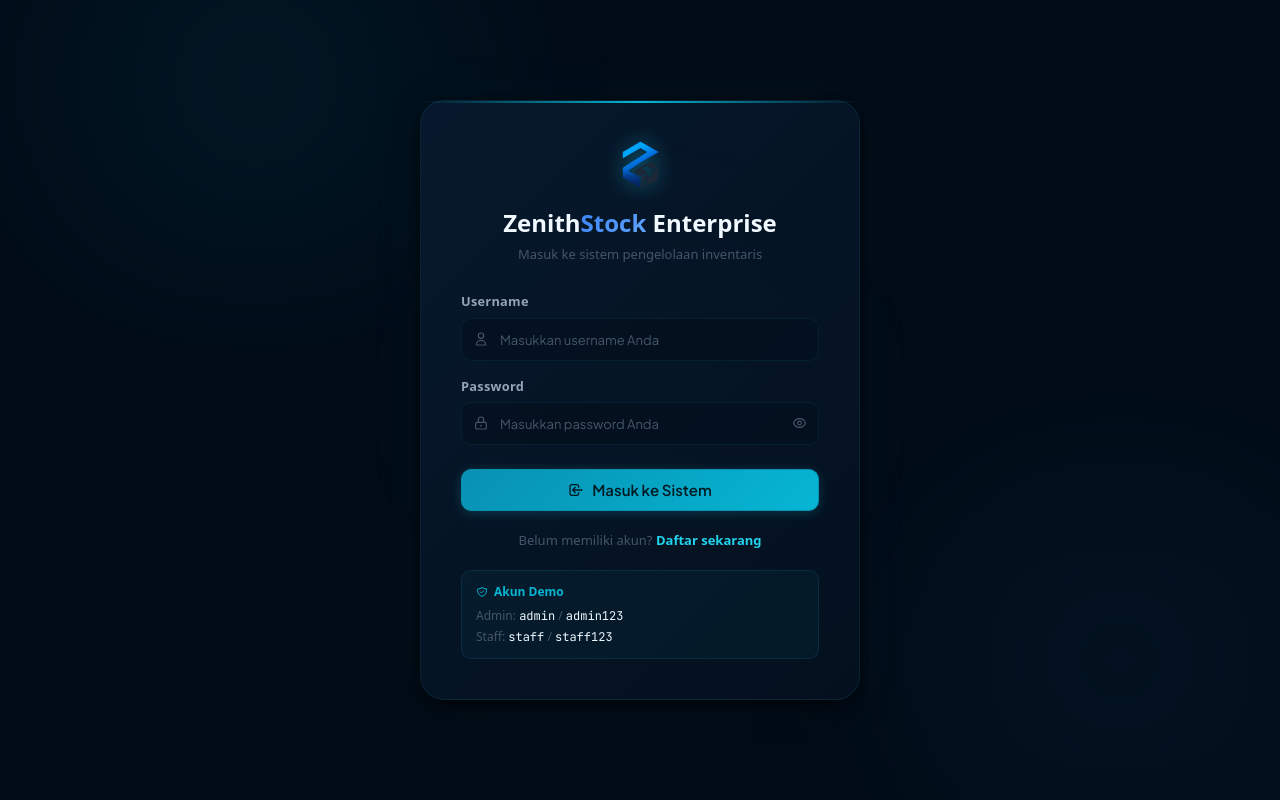
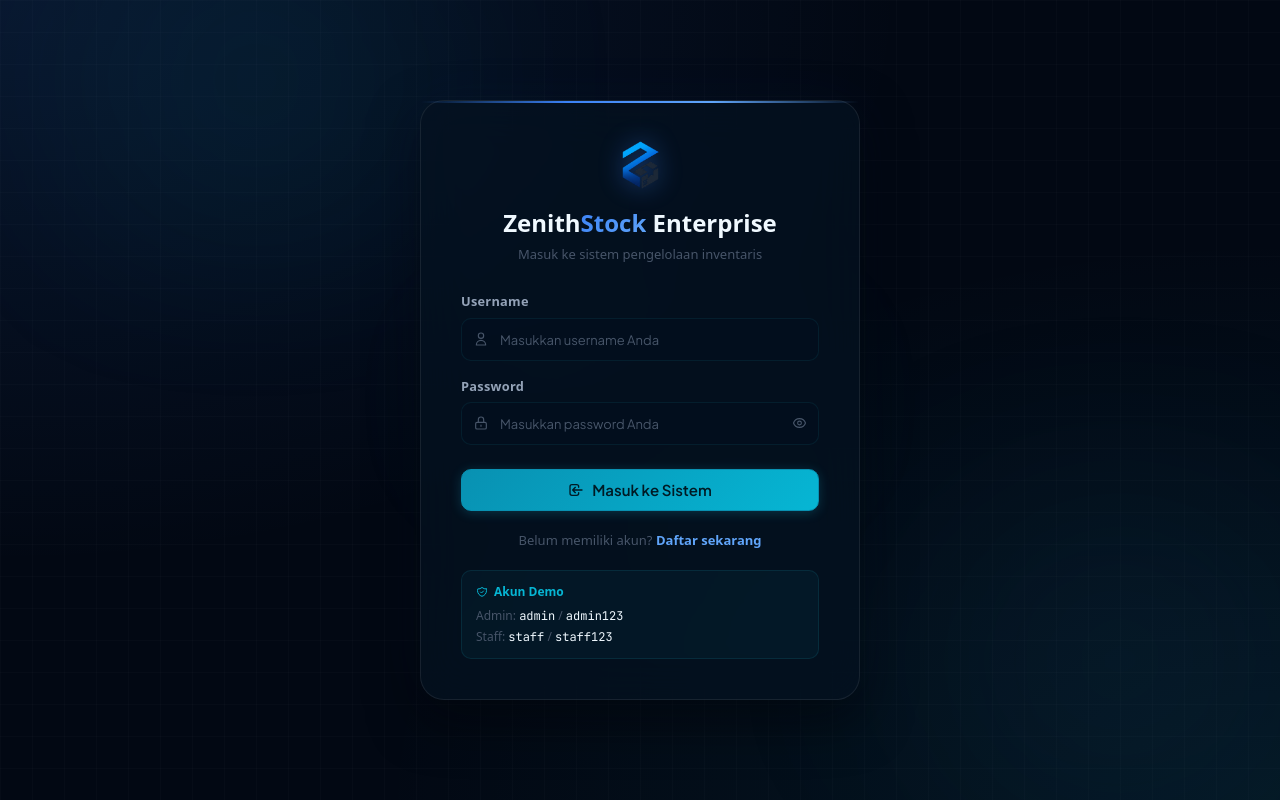
Before and after one commit to gempurbudianarki/zenithstock, a Flask app: page /login in a window 1280 px wide. Run offline with Flask 3, Linux system fonts and the light colour scheme; some libraries are stand-ins or nearby versions.

Commit message:
design: improve login and register pages with cyber mesh grid backgrounds, smoked glass cards, and premium blue transition buttons

```diff
--- a/zenithstock/static/css/style.css
+++ b/zenithstock/static/css/style.css
@@ -714,9 +714,9 @@ body {
 .form-control::placeholder { color: var(--color-text-muted); font-size: 0.8125rem; }
 
 .form-control:focus {
-  border-color: var(--zs-cyan-600);
+  border-color: #3b82f6;
   background: rgba(4, 17, 31, 0.9);
-  box-shadow: 0 0 0 3px rgba(34, 211, 238, 0.12);
+  box-shadow: 0 0 0 3px rgba(59, 130, 246, 0.15);
 }
 
 .form-control.is-invalid {
@@ -1021,23 +1021,32 @@ select.form-control option {
   padding: 24px;
   position: relative;
   overflow: hidden;
+  background-color: #020813;
+  background-image:
+    radial-gradient(at 0% 0%, rgba(59, 130, 246, 0.12) 0px, transparent 50%),
+    radial-gradient(at 100% 100%, rgba(34, 211, 238, 0.08) 0px, transparent 50%),
+    linear-gradient(rgba(255, 255, 255, 0.015) 1px, transparent 1px),
+    linear-gradient(90deg, rgba(255, 255, 255, 0.015) 1px, transparent 1px);
+  background-size: 100% 100%, 100% 100%, 32px 32px, 32px 32px;
 }
 
 .auth-card {
   width: 100%;
   max-width: 440px;
-  background: linear-gradient(135deg, rgba(7, 26, 46, 0.9) 0%, rgba(4, 17, 31, 0.95) 100%);
-  border: 1px solid var(--color-border);
+  background: rgba(4, 18, 32, 0.75);
+  backdrop-filter: blur(24px);
+  -webkit-backdrop-filter: blur(24px);
+  border: 1px solid rgba(255, 255, 255, 0.08);
   border-radius: var(--radius-2xl);
   padding: 40px;
   position: relative;
   z-index: 1;
-  box-shadow: var(--shadow-elevated), 0 0 60px rgba(34, 211, 238, 0.05);
+  box-shadow: 0 20px 50px rgba(0, 0, 0, 0.5), 0 0 60px rgba(59, 130, 246, 0.05);
 }
 
 @media (max-width: 480px) {
   .auth-card {
-    padding: 24px 16px;
+    padding: 28px 20px;
     border-radius: var(--radius-xl);
   }
 }
@@ -1047,7 +1056,7 @@ select.form-control option {
   position: absolute;
   top: 0; left: 0; right: 0;
   height: 2px;
-  background: linear-gradient(90deg, transparent, var(--zs-cyan-500), transparent);
+  background: linear-gradient(90deg, transparent, #3b82f6, #60a5fa, transparent);
   border-radius: var(--radius-2xl) var(--radius-2xl) 0 0;
 }
 
--- a/zenithstock/templates/auth/base_auth.html
+++ b/zenithstock/templates/auth/base_auth.html
@@ -28,9 +28,9 @@
             <div style="display:flex;align-items:center;justify-content:center;gap:12px;margin-bottom:16px;">
                 <img src="{{ url_for('static', filename='img/logo.png') }}"
                      alt="ZenithStock"
-                     style="width:48px;height:48px;object-fit:contain;filter:drop-shadow(0 0 10px rgba(34,211,238,0.4));"
+                     style="width:48px;height:48px;object-fit:contain;filter:drop-shadow(0 0 12px rgba(59,130,246,0.45));"
                      onerror="this.style.display='none';this.nextElementSibling.style.display='flex'">
-                <div style="display:none;width:48px;height:48px;border-radius:12px;background:linear-gradient(135deg,#0e7490,#22d3ee);align-items:center;justify-content:center;font-size:1.5rem;font-weight:800;color:#001a24;">Z</div>
+                <div style="display:none;width:48px;height:48px;border-radius:12px;background:linear-gradient(135deg,#2563eb,#60a5fa);align-items:center;justify-content:center;font-size:1.5rem;font-weight:800;color:#ffffff;">Z</div>
             </div>
             <h1 style="font-size:1.5rem;font-weight:800;color:#f0f9ff;margin:0 0 4px;">Zenith<span style="background:linear-gradient(135deg,#3b82f6,#60a5fa);-webkit-background-clip:text;-webkit-text-fill-color:transparent;background-clip:text;">Stock</span> Enterprise</h1>
             <p style="font-size:0.8125rem;color:var(--color-text-muted);margin:0;">{% block auth_subtitle %}Manajemen Inventaris Industri{% endblock %}</p>
--- a/zenithstock/templates/auth/login.html
+++ b/zenithstock/templates/auth/login.html
@@ -56,7 +56,7 @@
 
     <div style="text-align:center;margin-top:20px;font-size:0.8125rem;color:var(--color-text-muted);">
         Belum memiliki akun?
-        <a href="{{ url_for('auth.register') }}" style="color:var(--zs-cyan-400);font-weight:600;text-decoration:none;">Daftar sekarang</a>
+        <a href="{{ url_for('auth.register') }}" style="color:#60a5fa;font-weight:600;text-decoration:none;transition:color var(--transition-fast) ease;" onmouseover="this.style.color='#3b82f6'" onmouseout="this.style.color='#60a5fa'">Daftar sekarang</a>
     </div>
 </form>
 
--- a/zenithstock/templates/auth/register.html
+++ b/zenithstock/templates/auth/register.html
@@ -117,7 +117,7 @@ Tambah Pengguna Baru
 
         <div style="text-align:center;margin-top:20px;font-size:0.8125rem;color:var(--color-text-muted);">
             Sudah memiliki akun?
-            <a href="{{ url_for('auth.login') }}" style="color:var(--zs-cyan-400);font-weight:600;text-decoration:none;">Masuk di sini</a>
+            <a href="{{ url_for('auth.login') }}" style="color:#60a5fa;font-weight:600;text-decoration:none;transition:color var(--transition-fast) ease;" onmouseover="this.style.color='#3b82f6'" onmouseout="this.style.color='#60a5fa'">Masuk di sini</a>
         </div>
         {% endif %}
     </form>
```
